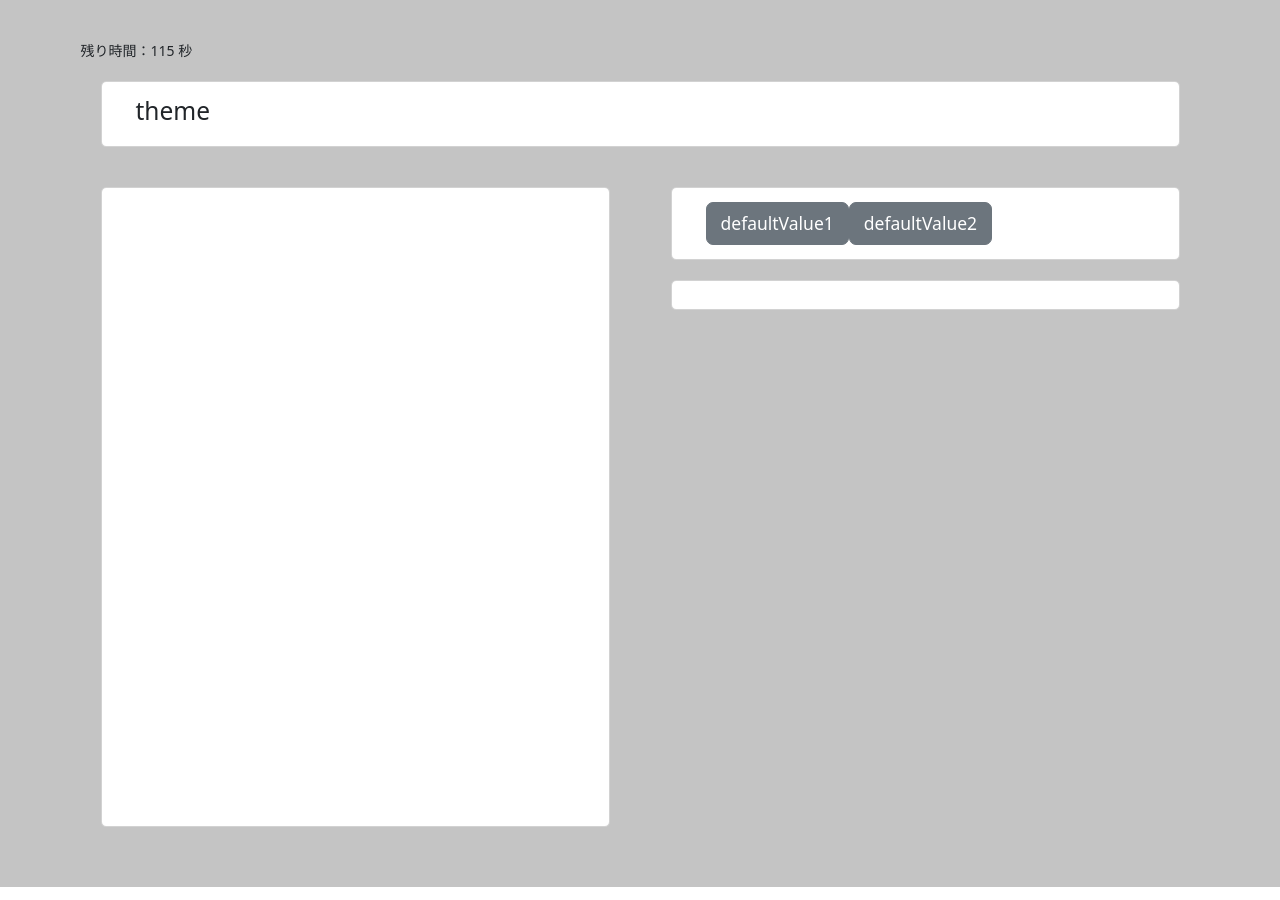
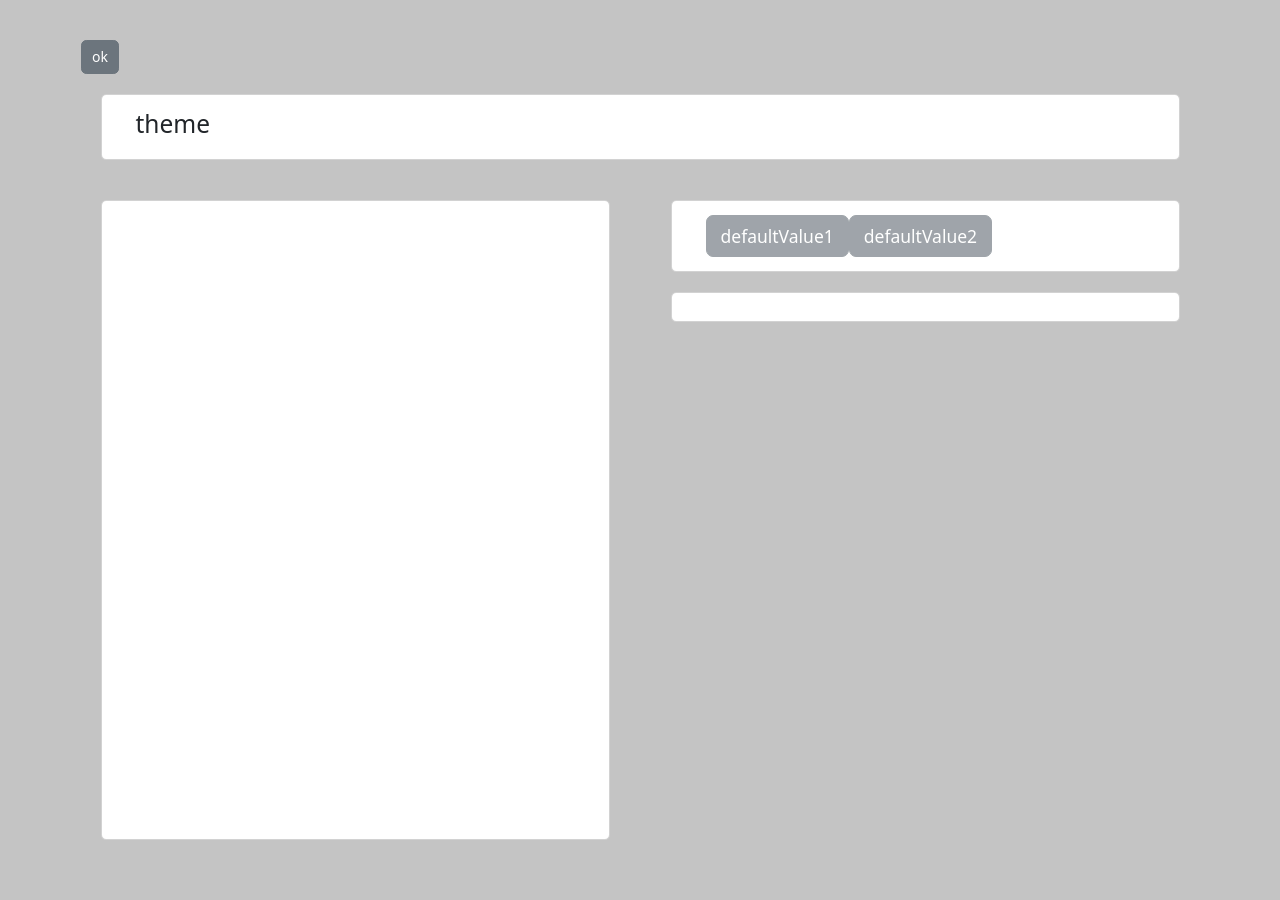
Before and after one commit to MikiKumagai/wordch, a React (Create React App) app in the folder client/: page /dealer in a window 1280 px wide. Built offline with nearby package versions, Linux system fonts and the light colour scheme.

Commit message:
add prepare button

```diff
--- a/client/src/GameProvider.js
+++ b/client/src/GameProvider.js
@@ -6,7 +6,20 @@ export const GameContext = createContext();
 
 export const GameProvider = ({ children }) => {
   const { connected, stompClient } = useStomp();
-  const { answer, setAnswer, looser, setLooser, winner, setWinner, challenger, setChallenger, user, setUser } = useGameValues();
+  const { answer, setAnswer, looser, setLooser, winner, setWinner, challenger, setChallenger, user, setUser, prepared, setPrepared } = useGameValues();
+
+  useEffect(() => {
+    if (connected) {
+      const subscription = stompClient.subscribe('/topic/prepared', (prepared) => {
+        setPrepared(prepared);
+      });
+      return () => {
+        if (subscription) subscription.unsubscribe();
+      }
+    }
+  }
+  , [stompClient, connected, prepared]);
+
   useEffect(() => {
     if (connected) {
       // 新しい回答を受信し、回答をストックする
@@ -44,6 +57,8 @@ export const GameProvider = ({ children }) => {
     setChallenger,
     user,
     setUser,
+    prepared,
+    setPrepared
   };
 
   return (
--- a/client/src/pages/Dealer.js
+++ b/client/src/pages/Dealer.js
@@ -5,9 +5,18 @@ import { GameContext } from "../GameProvider";
 import Countdown from '../common/components/CountDown';
 
 export const Dealer = () => {
-  const { answer, looser, winner, challenger }
+  const { answer, looser, winner, challenger, prepared }
   = useContext(GameContext);
   const { stompClient } = useStomp();
+
+  /**
+   * 準備完了を送信する
+   */
+  const clickPrepared = () => {
+    if (stompClient && stompClient.connected) {
+      stompClient.publish({ destination: '/app/prepared', body: true });
+    }
+  }
 
   /**
    * 勝者を送信する
@@ -25,7 +34,7 @@ export const Dealer = () => {
     <Container>
       <Row>
         <Col>
-          <Countdown />
+        {prepared ? <Countdown /> : <Button variant='secondary' type="button" onClick={()=>clickPrepared()}>ok</Button>}
         </Col>
       </Row>
       <Row>
@@ -51,10 +60,10 @@ export const Dealer = () => {
         <Col>
         <Card>
             <Card.Body>
-              <Button type="button" variant="secondary" size="lg" onClick={()=>match(winner)}>
+              <Button type="button" variant="secondary" size="lg" disabled={!prepared} onClick={()=>match(winner)}>
               {winner}
               </Button>
-              <Button type="button" variant="secondary" size="lg" onClick={()=>match(challenger)}>
+              <Button type="button" variant="secondary" size="lg" disabled={!prepared} onClick={()=>match(challenger)}>
               {challenger}
               </Button>
             </Card.Body>
--- a/client/src/pages/Home.js
+++ b/client/src/pages/Home.js
@@ -6,11 +6,14 @@ import { GameContext } from "../GameProvider";
 
 export default function Home() {
   const [player, setPlayer] = useState([]);
-  const [dealer, setDealer] = useState("");
-  const [role, setRole] = useState("");
+  const [dealer, setDealer] = useState(null);
+  const [role, setRole] = useState(null);
   const { connected, stompClient } = useStomp();
   const { user } = useContext(GameContext);
   const navigate = useNavigate();
+
+  const { prepared, setPrepared }
+  = useContext(GameContext);
 
   useEffect(() => {
     if (connected) {
@@ -22,6 +25,8 @@ export default function Home() {
           setRole("dealer")
         }else if(data.playerList.includes(user)){
           setRole("player")
+        }else{
+          setRole(null)
         }
       });
       return () => {
@@ -29,6 +34,12 @@ export default function Home() {
       };
     }
   }, [stompClient, player, dealer, connected]);
+
+  const clickPrepared = () => {
+    if (stompClient && stompClient.connected) {
+      stompClient.publish({ destination: '/app/prepared', body: true });
+    }
+  }
 
   const clickRole = (role) => {
     const data = {
@@ -43,6 +54,7 @@ export default function Home() {
   };
 
   const startGame = () => {
+    setPrepared(false);
     if(role === "dealer"){
       navigate('/dealer');
     }else if(role === "player"){
@@ -52,10 +64,15 @@ export default function Home() {
 
   return (
     <Container>
+      <Row>
+        <Col>
+          <Button variant='secondary' type="button" onClick={()=>clickPrepared()}>ok</Button>
+        </Col>
+      </Row>
       <h1>{user}</h1>
       <Row>
         <Col>
-          <Button variant='light' type="button" onClick={()=>clickRole("player")}>player</Button>
+          <Button variant='light' type="button" disabled={!prepared} onClick={()=>clickRole("player")}>player</Button>
         </Col>
         <Col>
           <h1>player: {player}</h1>
@@ -63,7 +80,7 @@ export default function Home() {
       </Row>
       <Row>
         <Col>
-          <Button variant='light' type="button" onClick={()=>clickRole("dealer")}>dealer</Button>
+          <Button variant='light' type="button" disabled={!prepared} onClick={()=>clickRole("dealer")}>dealer</Button>
         </Col>
         <Col>
           <h1>dealer: {dealer}</h1>
--- a/client/src/pages/Player.js
+++ b/client/src/pages/Player.js
@@ -8,7 +8,7 @@ import Countdown from '../common/components/CountDown';
 export const Player = () => {
   const hookForm = useForm()
   const { register, handleSubmit } = hookForm;
-  const { answer, looser, winner, challenger }
+  const { answer, looser, winner, challenger, prepared }
   = useContext(GameContext);
   const { stompClient } = useStomp();
 
@@ -20,7 +20,7 @@ export const Player = () => {
     const data = {
       answer: formValue.answer
     };
-    if (stompClient && stompClient.connected) {
+    if (stompClient && stompClient.connected && data.answer !== '') {
       stompClient.publish({ destination: '/app/answer', body: JSON.stringify(data) });
     }
     hookForm.reset()
@@ -30,7 +30,7 @@ export const Player = () => {
     <Container>
       <Row>
         <Col>
-          <Countdown />
+        {prepared && <Countdown />}
         </Col>
       </Row>
       <Row>
@@ -68,7 +68,7 @@ export const Player = () => {
             <form onSubmit={handleSubmit(onSubmit)}>
               <Stack direction="horizontal" gap={3}>
                 <Form.Control {...register("answer")} type="text" className="me-auto" placeholder="answer" />
-                <Button type="submit" variant="secondary">Submit</Button>
+                <Button type="submit" variant="secondary" disabled={!prepared} >Submit</Button>
               </Stack>
             </form>
           </FormProvider>
--- a/client/src/useGameValues.js
+++ b/client/src/useGameValues.js
@@ -6,6 +6,7 @@ export const useGameValues = () => {
   const [winner, setWinner] = useState('defaultValue1');
   const [challenger, setChallenger] = useState('defaultValue2');
   const [user, setUser] = useState('');
+  const [prepared, setPrepared] = useState(false);
 
-  return { answer, setAnswer, looser, setLooser, winner, setWinner, challenger, setChallenger, user, setUser};
+  return { answer, setAnswer, looser, setLooser, winner, setWinner, challenger, setChallenger, user, setUser, prepared, setPrepared};
 };
```
Also changed, not shown: 1 other file (tests, documents, lock files or other folders).
